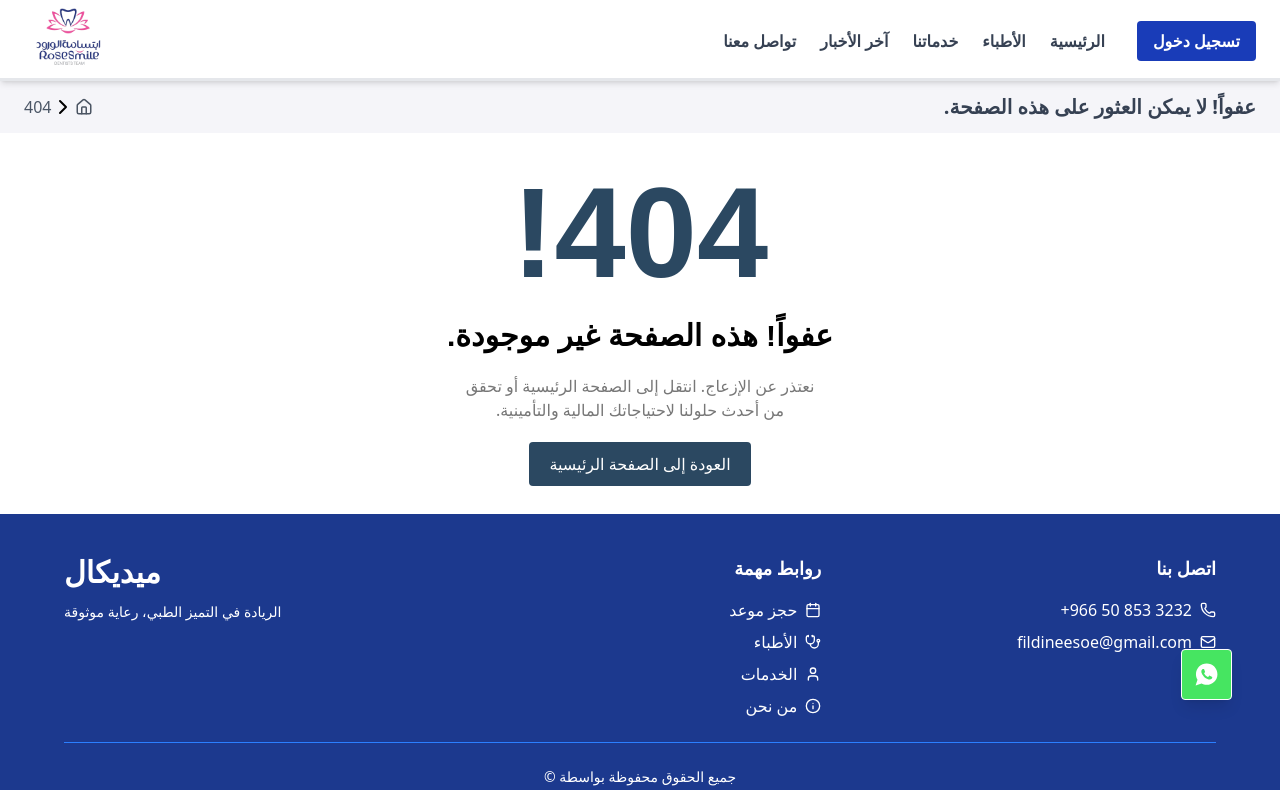
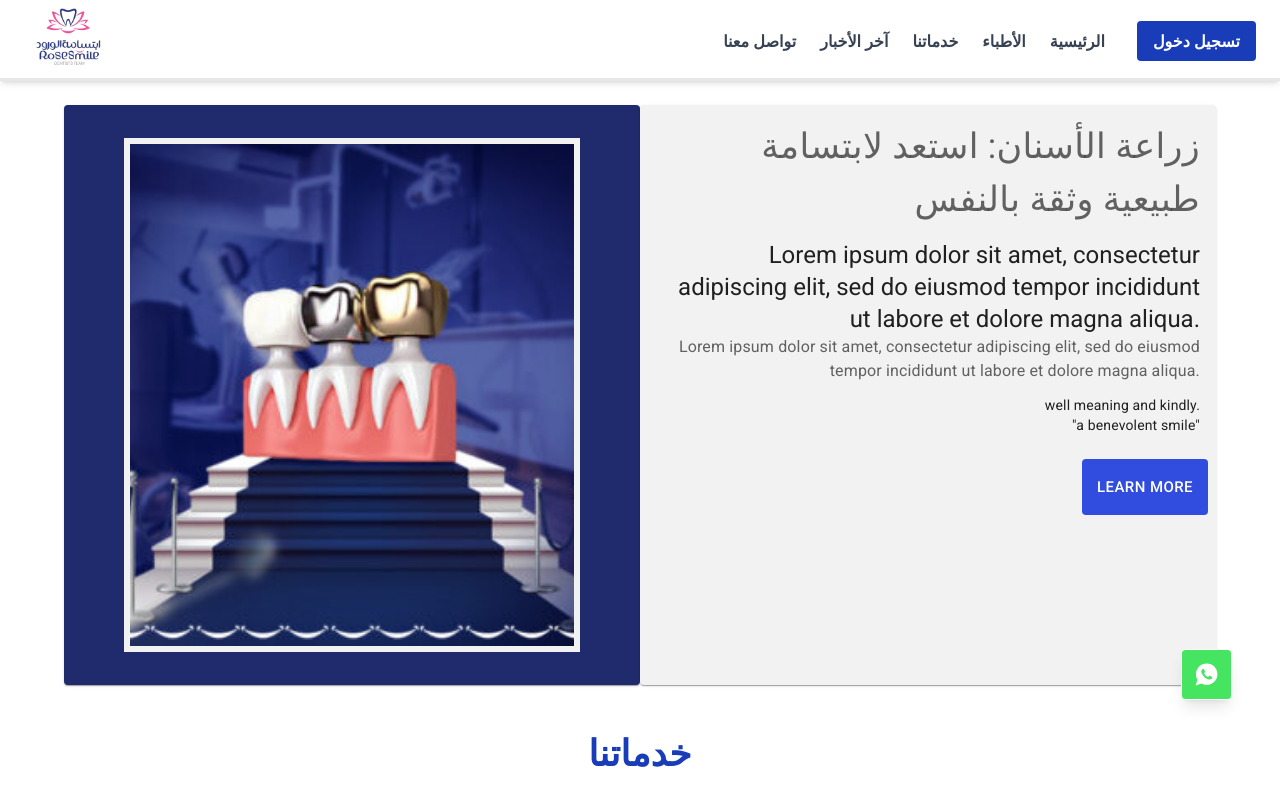
Before and after one commit to 3b3zeem/Rose-Smile-FE, a React (Vite) app: page /Services in a window 1280 px wide. Shown: the top 790 px of the page. Built offline with nearby package versions, Linux system fonts and the light colour scheme.

Commit message:
service page

```diff
--- a/src/components/Navbar/Navbar.jsx
+++ b/src/components/Navbar/Navbar.jsx
@@ -38,7 +38,7 @@ const ArabicNavbar = () => {
   const navItems = [
     { text: "الرئيسية", href: "#" },
     { text: "الأطباء", href: "#" },
-    { text: "خدماتنا", href: "#" },
+    { text: "خدماتنا", href: "/Services" },
     { text: "آخر الأخبار", href: "#" },
     { text: "تواصل معنا", href: "#" },
   ];
--- /dev/null
+++ b/src/components/Service Page Component/Service.jsx
@@ -0,0 +1,72 @@
+import {
+  Button,
+  Card,
+  CardActions,
+  CardContent,
+  CardMedia,
+  Container,
+  Grid,
+  Typography,
+} from "@mui/material";
+import React from "react";
+
+import M1 from "../../assets/Iamges/M1.jpg"
+
+export default function Service() {
+  return (
+    <>
+
+    <br />
+      <Container>
+        <Grid container>
+          <Grid className="imageCont" size={6}>
+            <Card className="card" sx={{ minWidth: 275 ,height:"580px",width:"600",backgroundColor:"#1F2B6C",display:"flex",justifyContent:"center",alignItems:"center" }}>
+            <CardMedia
+             sx={{height:"514px",width:"456px",borderWidth:"6px", borderColor: "#F2F2F2" }}
+
+              component="img"
+              height="194"
+              image={M1}
+              alt="Paella dish"
+            />{" "}
+
+            </Card>
+          </Grid>
+
+          <Grid className="contantCont" size={6}>
+            <Card sx={{ minWidth: 275 ,height:"580px",width:"600",backgroundColor:"#F2F2F2" }}>
+              <CardContent sx={{ textAlign: "right" }}>
+                <Typography
+                  gutterBottom
+                  sx={{ color: "text.secondary", fontSize: 35 }}
+                >
+                  زراعة الأسنان: استعد لابتسامة طبيعية وثقة بالنفس
+                </Typography>
+
+                <Typography variant="h5" component="div">
+                  Lorem ipsum dolor sit amet, consectetur adipiscing elit, sed
+                  do eiusmod tempor incididunt ut labore et dolore magna aliqua.{" "}
+                </Typography>
+
+                <Typography sx={{ color: "text.secondary", mb: 1.5 }}>
+                  Lorem ipsum dolor sit amet, consectetur adipiscing elit, sed
+                  do eiusmod tempor incididunt ut labore et dolore magna aliqua.{" "}
+                </Typography>
+
+                <Typography variant="body2">
+                  well meaning and kindly.
+                  <br />
+                  {'"a benevolent smile"'}
+                </Typography>
+              </CardContent>
+
+              <CardActions sx={{display:"flex",justifyContent:"flex-end"}}>
+                <Button sx={{backgroundColor:"#314DDF",color:"white",padding:"15px"}} size="large">Learn More</Button>
+              </CardActions>
+            </Card>
+          </Grid>
+        </Grid>
+      </Container>
+    </>
+  );
+}
--- /dev/null
+++ b/src/pages/Home/ServicesPage.jsx
@@ -0,0 +1,17 @@
+import React from "react";
+import ArabicNavbar from "../../components/Navbar/Navbar";
+import Footer from "../../components/Footer/Footer";
+import Service from "../../components/Service Page Component/Service";
+import Services from "../../components/Home Components/Services/Services";
+
+export default function ServicesPage() {
+  return (
+    <>
+
+      <Service/>
+
+      <Services/>
+
+    </>
+  );
+}
--- a/src/routes/routes.jsx
+++ b/src/routes/routes.jsx
@@ -2,6 +2,7 @@ import { createBrowserRouter } from "react-router-dom";
 import LayOut from "../layouts/Layout.jsx";
 import { lazy, Suspense } from "react";
 import NotFound from "../components/NotFound/NotFound.jsx";
+import ServicesPage from "../pages/Home/ServicesPage.jsx";
 
 const Home = lazy(() => import("../pages/Home/Home.jsx"));
 const Loader = lazy(() => import("../layouts/Loader.jsx"));
@@ -19,7 +20,9 @@ const routes = createBrowserRouter([
           </Suspense>
         ),
       },
+      {path:"/Services", element:<ServicesPage/>},
       { path: "*", element: <NotFound /> },
+
     ],
   },
 ]);
```
Also changed, not shown: src/assets/Iamges/M1.jpg (added).
